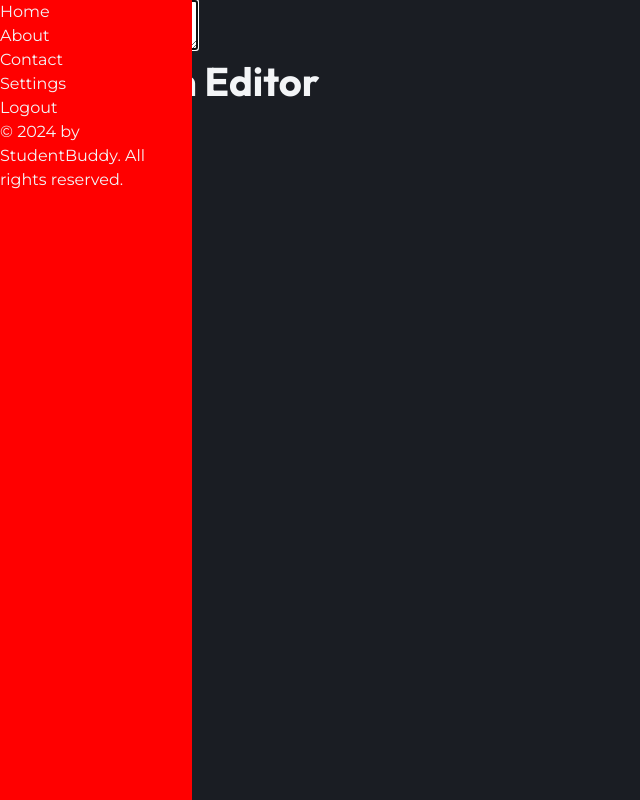
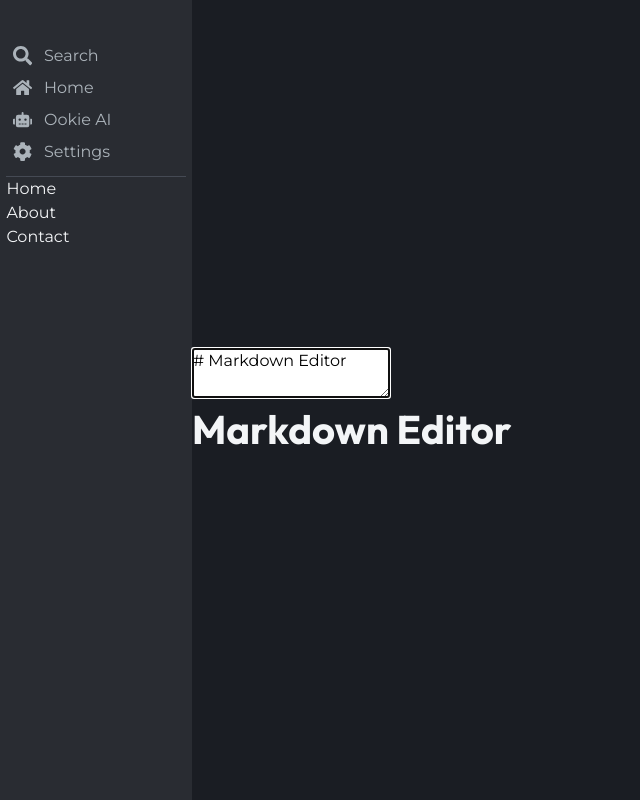
Before and after one commit to Dan-Cosci/studentBuddy, a React (Vite) app in the folder frontend/: page /app in a window 1280 px wide. Shown: the whole page, without its empty margins (0-640 px from the left). Built offline with nearby package versions, Linux system fonts and the light colour scheme; no server answers.

Commit message:
desinging navbar

```diff
--- a/frontend/package.json
+++ b/frontend/package.json
@@ -15,6 +15,7 @@
     "react": "^19.2.0",
     "react-dom": "^19.2.0",
     "react-hot-toast": "^2.6.0",
+    "react-icons": "^5.5.0",
     "react-markdown": "^10.1.0",
     "react-router-dom": "^7.12.0",
     "remark-gfm": "^4.0.1",
--- a/frontend/src/assets/css/style.css
+++ b/frontend/src/assets/css/style.css
@@ -208,12 +208,53 @@ pre {
   }
 }
 .side-nav {
-  background-color: red;
+  background-color: hsl(220, 10%, 18%);
   display: flex;
   flex-direction: column;
   width: 12rem;
   height: 100vh;
-  position: fixed;
+  visibility: hidden;
+  position: absolute;
+  padding: 2rem 0.4rem;
+}
+.side-nav__navi {
+  border-bottom: hsl(220, 10%, 30%) solid 1px;
+  padding: 0.5rem 0;
+}
+.side-nav__li {
+  display: flex;
+  flex-direction: row;
+  align-items: center;
+  color: hsl(210, 10%, 70%);
+  padding: 0.4rem 0.4rem;
+  border-radius: 0.4rem;
+  align-items: center;
+  transition: all 0.1s ease-in-out;
+  cursor: pointer;
+  gap: 0.75rem;
+}
+.side-nav__li__icon {
+  font-size: 1.2rem;
+  display: block;
+}
+.side-nav__li p {
+  margin: 0;
+  line-height: 1;
+}
+
+.side-nav__li:hover {
+  color: hsl(210, 20%, 96%);
+  background-color: hsl(220, 10%, 22%);
+}
+
+.side-nav__li:active {
+  color: hsl(4, 70%, 55%);
+  background-color: hsl(220, 10%, 22%);
+}
+
+.show {
+  visibility: visible;
+  position: static;
 }
 
 .landing-nav {
@@ -264,6 +305,13 @@ pre {
 .landing-nav__li:hover, .landing-nav__li:active {
   cursor: pointer;
   color: hsl(4, 70%, 55%);
+}
+
+.app-layout {
+  display: flex;
+  flex-direction: row;
+  align-items: center;
+  min-height: 100vh;
 }
 
 .landing {
--- a/frontend/src/assets/scss/components/_navbar.scss
+++ b/frontend/src/assets/scss/components/_navbar.scss
@@ -2,9 +2,55 @@
 @use "../base/" as b;
 
 .side-nav{
-    background-color: red;
+    background-color: $clr-main;
     @include flex-colum;
     width: 12rem;
     height: 100vh;
-    position: fixed;
+    visibility: hidden;
+    position: absolute;
+    padding: 2rem .4rem;
+
+    &__navi{
+
+        border-bottom: $clr-border solid 1px;
+        padding: .5rem 0;
+
+    }
+
+    &__li{
+        @include flex-row;
+        color:$clr-text-muted;
+        padding:.4rem .4rem;
+        border-radius: .4rem;
+        align-items: center;
+
+        transition: all .1s ease-in-out;
+        cursor: pointer;
+
+        gap: 0.75rem;
+        &__icon{
+            font-size: 1.2rem;
+            display: block;
+        }
+
+        p{
+            margin: 0;
+            line-height: 1;
+        }
+    }
 }
+
+// hover
+.side-nav__li:hover{
+    color: $clr-text-primary;
+    background-color: $clr-bg-light;
+}
+.side-nav__li:active{
+    color: $clr-accent;
+    background-color: $clr-bg-light;
+}
+
+.show{
+    visibility: visible;
+    position:static;
+}
--- /dev/null
+++ b/frontend/src/assets/scss/layout/_applayout.scss
@@ -0,0 +1,9 @@
+@use "../abstract/" as *;
+@use "../base/" as b;
+
+
+.app-layout{
+    @include flex-row;
+    min-height: 100vh;
+
+}
--- a/frontend/src/assets/scss/layout/_index.scss
+++ b/frontend/src/assets/scss/layout/_index.scss
@@ -1,4 +1,4 @@
 // Forward all partials in layout
 @forward 'footer';
-@forward 'grid';
 @forward 'header';
+@forward 'applayout';
--- a/frontend/src/components/Navbar.jsx
+++ b/frontend/src/components/Navbar.jsx
@@ -1,19 +1,37 @@
 import React from 'react'
+import { FaCog, FaHome, FaRobot, FaSearch } from 'react-icons/fa'
 
 const Navbar = () => {
   return (
-    <aside className="side-nav">
-      <ul className="side-nav__ul">
-        <li className="side-nav__li">Home</li>
-        <li className="side-nav__li">About</li>
-        <li className="side-nav__li">Contact</li>
-        <li className="side-nav__li">Settings</li>
-        <li className="side-nav__li">Logout</li>
+    <aside className="side-nav show">
+
+      <ul className="side-nav__navi">
+        <li className="side-nav__li">
+          <FaSearch className="side-nav__li__icon" />
+          <p>Search</p>
+          </li>
+        <li className="side-nav__li">
+          <FaHome className="side-nav__li__icon" />
+          <p>Home</p>
+          </li>
+        <li className="side-nav__li">
+          <FaRobot className="side-nav__li__icon" />
+          <p>Ookie AI</p>
+          </li>
+        <li className="side-nav__li">
+          <FaCog className="side-nav__li__icon" />
+          <p>Settings</p>
+          </li>
       </ul>
 
-      <div className="legal">
-        &copy; 2024 by StudentBuddy. All rights reserved.
+      <div className="side-nav__pages">
+        <ul>
+          <li className="side-nav__pages__li">Home</li>
+          <li className="side-nav__pages__li">About</li>
+          <li className="side-nav__pages__li">Contact</li>
+        </ul>
       </div>
+
     </aside>
   )
 }
--- a/frontend/src/layouts/AppLayout.jsx
+++ b/frontend/src/layouts/AppLayout.jsx
@@ -7,8 +7,10 @@ const AppLayout = () => {
 
   return (
     <>
-      <Navbar />
-      <Outlet />
+      <main className="app-layout">
+        <Navbar />
+        <Outlet />
+      </main>
     </>
   )
 }
```
Also changed, not shown: frontend/src/components/NavPagesButton.jsx (added, +9 -0 lines), frontend/src/assets/scss/layout/_grid.scss (deleted), 2 other files (tests, documents, lock files or other folders).
